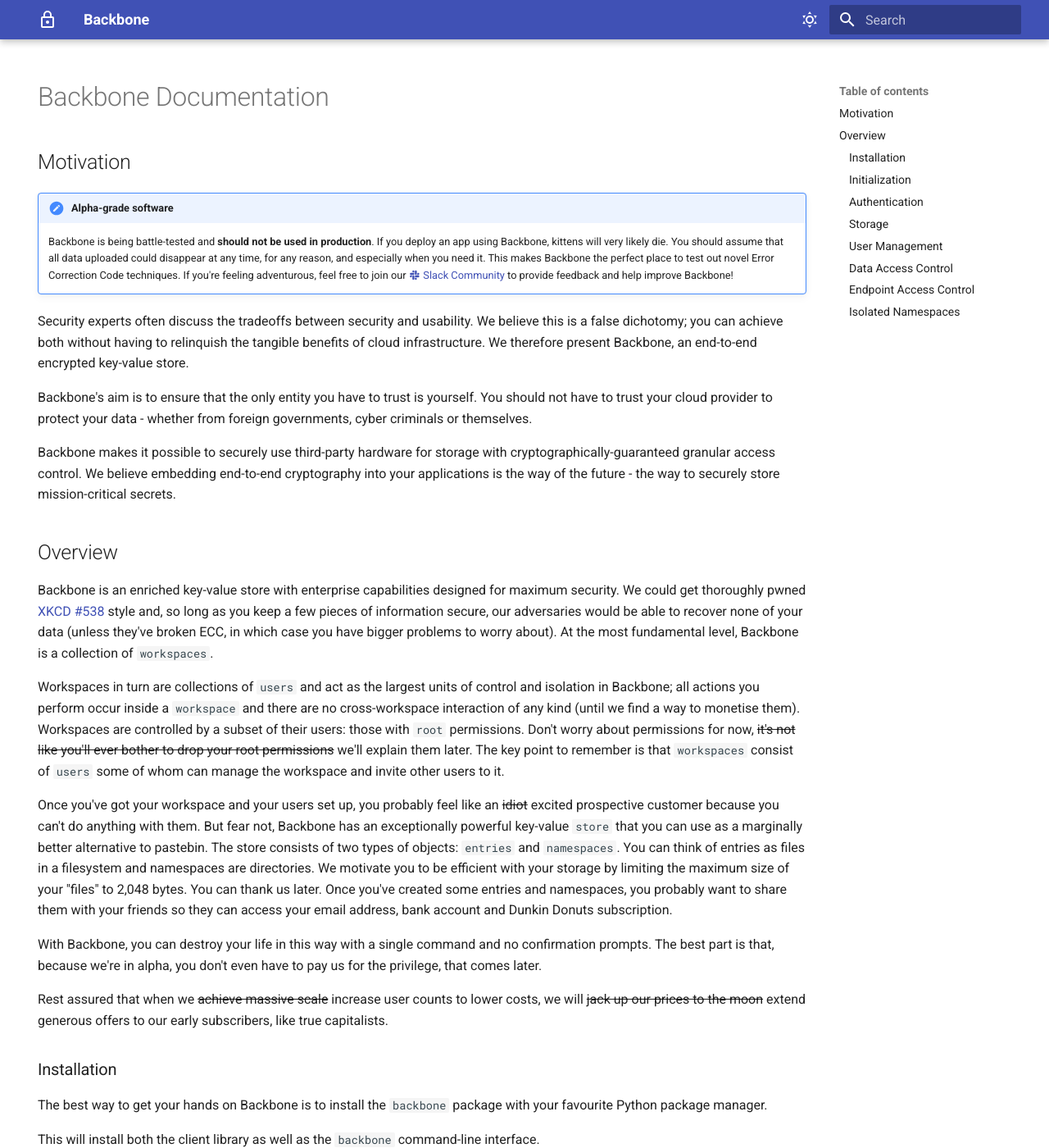
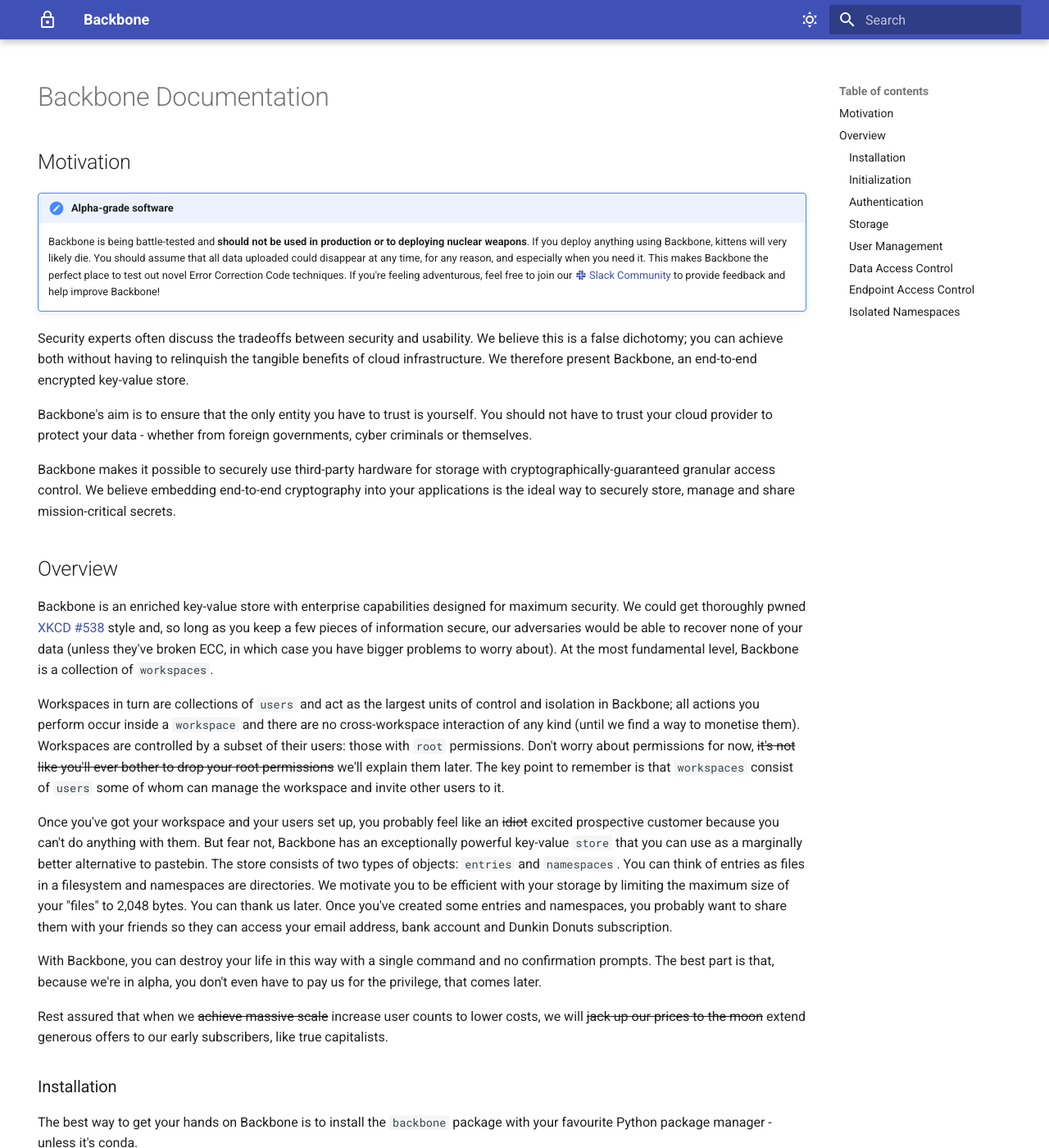
Before and after one commit to backbone-hq/backbone-documentation, an MkDocs documentation site: the page built from docs/index.md, in a window 1280 px wide and 1400 px high. Shown: the whole window at 82% size. Built offline with MkDocs 1.6.1 and Material for MkDocs 9.7.7, drawn with Linux system fonts in a browser that asks for light colours.

Commit message:
Improving joke quality

````diff
--- a/docs/index.md
+++ b/docs/index.md
@@ -6,7 +6,7 @@
 ## Motivation
 
 !!! Note "Alpha-grade software"
-    Backbone is being battle-tested and **should not be used in production**. If you deploy an app using Backbone, kittens will very likely die. You should assume that all data uploaded could disappear at any time, for any reason, and especially when you need it. This makes Backbone the perfect place to test out novel Error Correction Code techniques.
+    Backbone is being battle-tested and **should not be used in production or to deploying nuclear weapons**. If you deploy anything using Backbone, kittens will very likely die. You should assume that all data uploaded could disappear at any time, for any reason, and especially when you need it. This makes Backbone the perfect place to test out novel Error Correction Code techniques.
     If you're feeling adventurous, feel free to join our [:material-slack: Slack Community](https://join.slack.com/t/backbone-dev/shared_invite/zt-rx3gxw5h-87SNvKVte8lEZN3GeNe4vw) to provide feedback and help improve Backbone!
 
 Security experts often discuss the tradeoffs between security and usability.
@@ -17,7 +17,7 @@
 You should not have to trust your cloud provider to protect your data - whether from foreign governments, cyber criminals or themselves.
 
 Backbone makes it possible to securely use third-party hardware for storage with cryptographically-guaranteed granular access control.
-We believe embedding end-to-end cryptography into your applications is the way of the future - the way to securely store mission-critical secrets.
+We believe embedding end-to-end cryptography into your applications is the ideal way to securely store, manage and share mission-critical secrets.
 
 ## Overview
 
@@ -38,7 +38,7 @@
 
 ### Installation
 
-The best way to get your hands on Backbone is to install the `backbone` package with your favourite Python package manager.
+The best way to get your hands on Backbone is to install the `backbone` package with your favourite Python package manager - unless it's conda.
 
 This will install both the client library as well as the `backbone` command-line interface.
 
@@ -49,6 +49,11 @@
 === "Python: poetry"
     ```
     poetry add backbone
+    ```
+=== "Python: conda"
+    ```
+    conda install anaconda-clean && anaconda-clean --yes
+    $(command -v chrome firefox) https://python-poetry.org/docs/#installation
     ```
 
 ### Initialization
````
Also changed, not shown: site/index.html, site/search/search_index.json, site/sitemap.xml, 1 other file.
